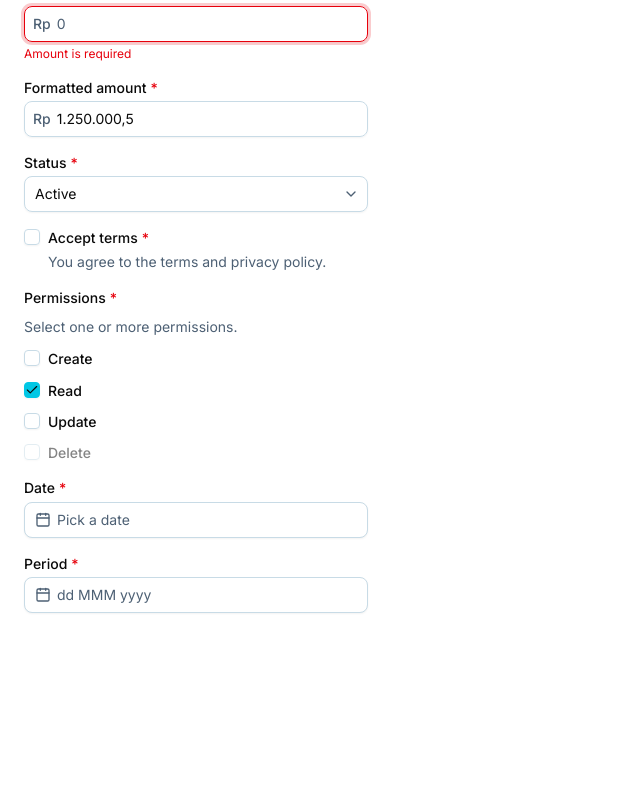
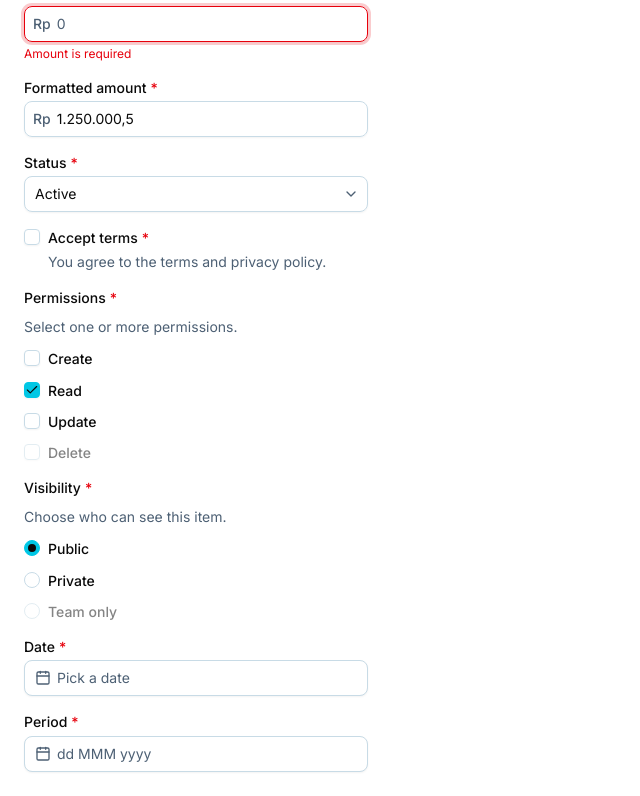
Before and after one commit to ByHandi/git-branch-matrix, a Next.js app: page / in a window 1280 px wide. Shown: the part 395-1191 px from the top of the page, without its empty margins (0-640 px from the left). Before the commit the page ends 1032 px from the top, so only its background shows below. Built offline with nearby package versions, Linux system fonts and the light colour scheme.

Commit message:
feat: add RadioGroup and InputRadioGroup components and implement them in the main page

```diff
--- a/app/page.tsx
+++ b/app/page.tsx
@@ -8,6 +8,7 @@ import InputCheckbox from "@/components/ui/input-checkbox";
 import InputCheckboxGroup from "@/components/ui/input-checkbox-group";
 import InputFormattedNumber from "@/components/ui/input-formatted-number";
 import InputNumber from "@/components/ui/input-number";
+import InputRadioGroup from "@/components/ui/input-radio-group";
 import InputSelect from "@/components/ui/input-select";
 import InputText from "@/components/ui/input-text";
 import { Label } from "@/components/ui/label";
@@ -95,6 +96,18 @@ export default function Page() {
           ]}
         />
 
+        <InputRadioGroup
+          required
+          label="Visibility"
+          description="Choose who can see this item."
+          defaultValue="public"
+          options={[
+            { label: "Public", value: "public" },
+            { label: "Private", value: "private" },
+            { label: "Team only", value: "team", disabled: true },
+          ]}
+        />
+
         <DatePicker required label="Date" />
 
         <DateRangePicker
--- /dev/null
+++ b/components/ui/input-radio-group.tsx
@@ -0,0 +1,132 @@
+"use client";
+
+import { useId } from "react";
+
+import {
+  Field,
+  FieldContent,
+  FieldDescription,
+  FieldError,
+  FieldGroup,
+  FieldLabel,
+  FieldLegend,
+  FieldSet,
+} from "@/components/ui/field";
+import { RadioGroup, RadioGroupItem } from "@/components/ui/radio-group";
+import { cn } from "@/lib/utils";
+
+type InputRadioGroupOption = {
+  label: React.ReactNode;
+  value: string;
+  description?: React.ReactNode;
+  disabled?: boolean;
+};
+
+interface InputRadioGroupProps extends React.ComponentProps<typeof RadioGroup> {
+  options: InputRadioGroupOption[];
+  label?: React.ReactNode;
+  description?: React.ReactNode;
+  errorMessage?: React.ReactNode;
+  className?: string;
+  classNames?: {
+    base?: string;
+    label?: string;
+    description?: string;
+    group?: string;
+    item?: string;
+    radio?: string;
+    itemLabel?: string;
+    itemDescription?: string;
+    error?: string;
+  };
+}
+
+function InputRadioGroup(props: InputRadioGroupProps) {
+  const { options, label, description, errorMessage, required, className, classNames, ...rest } =
+    props;
+
+  const generatedId = useId();
+  const groupId = generatedId;
+  const descriptionId = description ? `${groupId}-description` : undefined;
+  const errorId = errorMessage ? `${groupId}-error` : undefined;
+  const describedBy = [rest["aria-describedby"], descriptionId, errorId].filter(Boolean).join(" ");
+  const ariaInvalid = rest["aria-invalid"] ?? Boolean(errorMessage);
+
+  return (
+    <FieldSet
+      aria-describedby={describedBy || undefined}
+      aria-invalid={ariaInvalid}
+      disabled={rest.disabled}
+      className={cn("gap-2", [className, classNames?.base])}
+    >
+      {label && (
+        <FieldLegend variant="label" className={classNames?.label}>
+          {label}
+          {required && <span className="ml-1 text-destructive">*</span>}
+        </FieldLegend>
+      )}
+
+      {description && (
+        <FieldDescription id={descriptionId} className={classNames?.description}>
+          {description}
+        </FieldDescription>
+      )}
+
+      <RadioGroup
+        {...rest}
+        required={required}
+        aria-invalid={ariaInvalid}
+        aria-describedby={describedBy || undefined}
+        className={cn("gap-3", classNames?.group)}
+      >
+        {options.map((option) => {
+          const itemId = `${groupId}-${option.value}`;
+          const itemDescriptionId = option.description ? `${itemId}-description` : undefined;
+
+          return (
+            <FieldGroup key={option.value} className="gap-0">
+              <Field
+                data-disabled={rest.disabled || option.disabled || undefined}
+                orientation="horizontal"
+                className={cn("gap-2", classNames?.item)}
+              >
+                <RadioGroupItem
+                  id={itemId}
+                  value={option.value}
+                  disabled={option.disabled}
+                  aria-invalid={ariaInvalid}
+                  aria-describedby={itemDescriptionId}
+                  className={classNames?.radio}
+                />
+
+                <FieldContent>
+                  <FieldLabel htmlFor={itemId} className={classNames?.itemLabel}>
+                    {option.label}
+                  </FieldLabel>
+
+                  {option.description && (
+                    <FieldDescription
+                      id={itemDescriptionId}
+                      className={classNames?.itemDescription}
+                    >
+                      {option.description}
+                    </FieldDescription>
+                  )}
+                </FieldContent>
+              </Field>
+            </FieldGroup>
+          );
+        })}
+      </RadioGroup>
+
+      {errorMessage && (
+        <FieldError id={errorId} className={cn("text-xs", classNames?.error)}>
+          {errorMessage}
+        </FieldError>
+      )}
+    </FieldSet>
+  );
+}
+
+export default InputRadioGroup;
+export { InputRadioGroup, type InputRadioGroupOption };
--- /dev/null
+++ b/components/ui/radio-group.tsx
@@ -0,0 +1,44 @@
+"use client";
+
+import { RadioGroup as RadioGroupPrimitive } from "radix-ui";
+import * as React from "react";
+
+import { cn } from "@/lib/utils";
+
+function RadioGroup({
+  className,
+  ...props
+}: React.ComponentProps<typeof RadioGroupPrimitive.Root>) {
+  return (
+    <RadioGroupPrimitive.Root
+      data-slot="radio-group"
+      className={cn("grid w-full gap-3", className)}
+      {...props}
+    />
+  );
+}
+
+function RadioGroupItem({
+  className,
+  ...props
+}: React.ComponentProps<typeof RadioGroupPrimitive.Item>) {
+  return (
+    <RadioGroupPrimitive.Item
+      data-slot="radio-group-item"
+      className={cn(
+        "group/radio-group-item peer relative flex aspect-square size-4 shrink-0 rounded-full border border-input outline-none after:absolute after:-inset-x-3 after:-inset-y-2 focus-visible:border-ring focus-visible:ring-3 focus-visible:ring-ring/50 disabled:cursor-not-allowed disabled:opacity-50 aria-invalid:border-destructive aria-invalid:ring-3 aria-invalid:ring-destructive/20 aria-invalid:aria-checked:border-primary dark:bg-input/30 dark:aria-invalid:border-destructive/50 dark:aria-invalid:ring-destructive/40 data-checked:border-primary data-checked:bg-primary data-checked:text-primary-foreground dark:data-checked:bg-primary",
+        className,
+      )}
+      {...props}
+    >
+      <RadioGroupPrimitive.Indicator
+        data-slot="radio-group-indicator"
+        className="flex size-4 items-center justify-center"
+      >
+        <span className="absolute top-1/2 left-1/2 size-2 -translate-x-1/2 -translate-y-1/2 rounded-full bg-primary-foreground" />
+      </RadioGroupPrimitive.Indicator>
+    </RadioGroupPrimitive.Item>
+  );
+}
+
+export { RadioGroup, RadioGroupItem };
```
